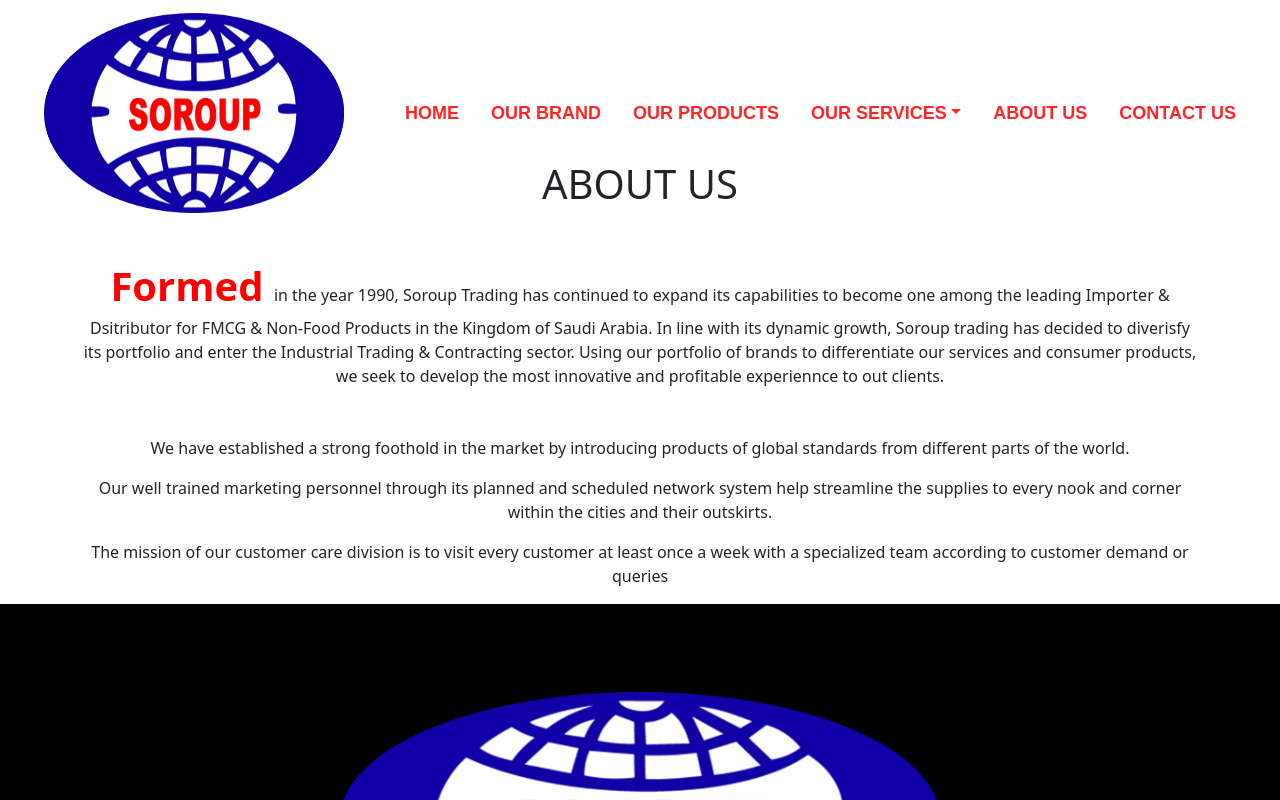
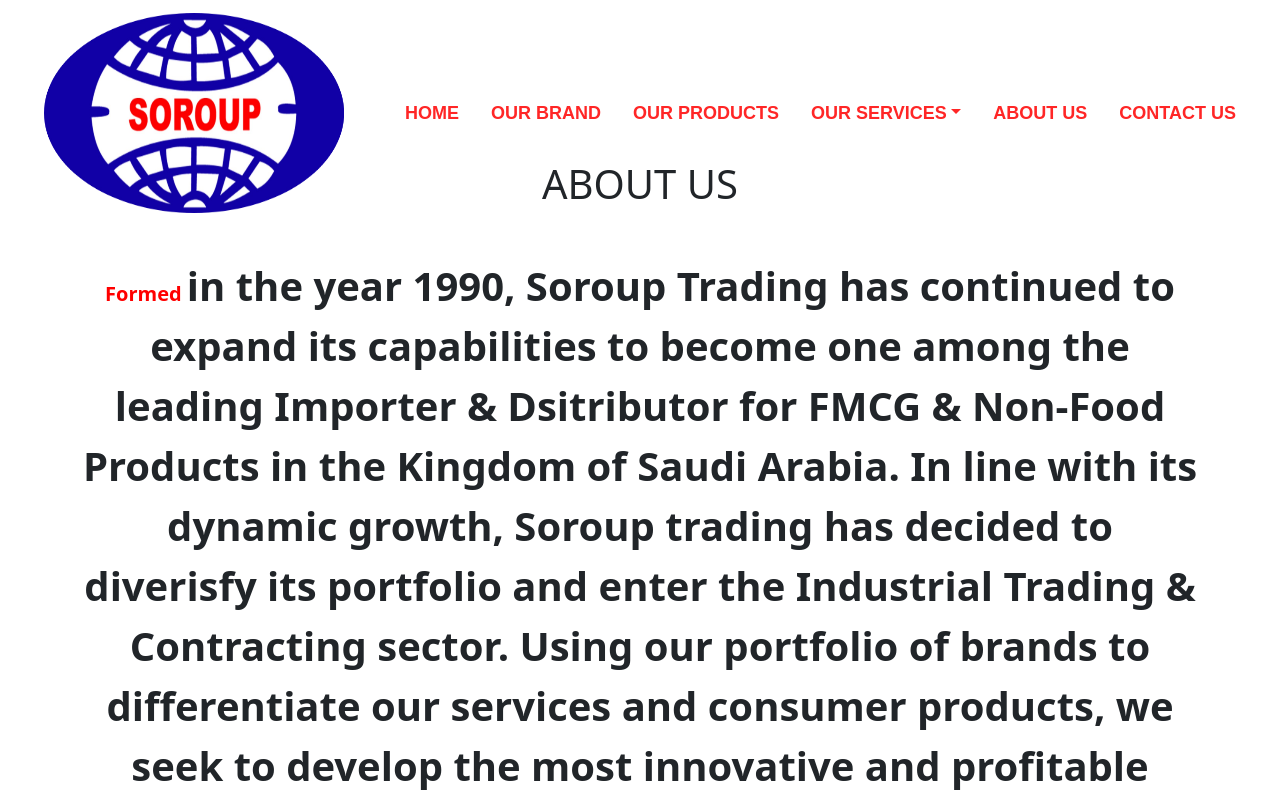
Before and after one commit to SoftGenics/Soroup, a React (Create React App) app: page /About in a window 1280 px wide. Shown: the top 800 px of the page. Built offline with nearby package versions, Linux system fonts and the light colour scheme.

Commit message:
Update AboutPage.js

```diff
--- a/src/Components/Pages/AboutPage.js
+++ b/src/Components/Pages/AboutPage.js
@@ -4,19 +4,19 @@
 const AboutPage = () => {
   return (
     <div>
-        <Container style={{marginTop:'10rem', justifyContent:'center', textAlign:'center', alignItems:'center'}}>
+        <Container style={{marginTop:'10rem', fontSize:'40px', fontWeight:'700',justifyContent:'center', textAlign:'center', alignItems:'center'}}>
             <h1 className='mt-3 mb-3'>ABOUT US</h1>
-            <p className='card-text mt-5 mb-5'>
-            <span style={{fontSize:'40px', fontWeight:'700', color:'red'}}>Formed </span>in the year 1990, Soroup Trading has continued to expand its capabilities to become one among the leading Importer & Dsitributor for FMCG & Non-Food Products in the Kingdom of Saudi Arabia.
+            <p className='card-text mt-5'>
+            <span style={{fontSize:'20px', fontWeight:'700', color:'red'}}>Formed </span>in the year 1990, Soroup Trading has continued to expand its capabilities to become one among the leading Importer & Dsitributor for FMCG & Non-Food Products in the Kingdom of Saudi Arabia.
             In line with its dynamic growth, Soroup trading has decided to diverisfy its portfolio and enter the Industrial Trading & Contracting sector. Using our portfolio of brands to differentiate our services and consumer products, we seek to develop the most innovative and profitable experiennce to out clients.
             </p>
-      <p>We have established a strong foothold in the market by
+      <p className='card-text'>We have established a strong foothold in the market by
           introducing products of global standards from different
           parts of the world.</p>
-        <p>Our well trained marketing personnel through its planned and
+        <p className='card-text'>Our well trained marketing personnel through its planned and
             scheduled network system help streamline the supplies to every
             nook and corner within the cities and their outskirts.</p>
-          <p>The mission of our customer care division is to visit every customer at
+          <p className='card-text'>The mission of our customer care division is to visit every customer at
                 least once a week with a specialized team according to customer
                 demand or queries</p>
         </Container>
```
